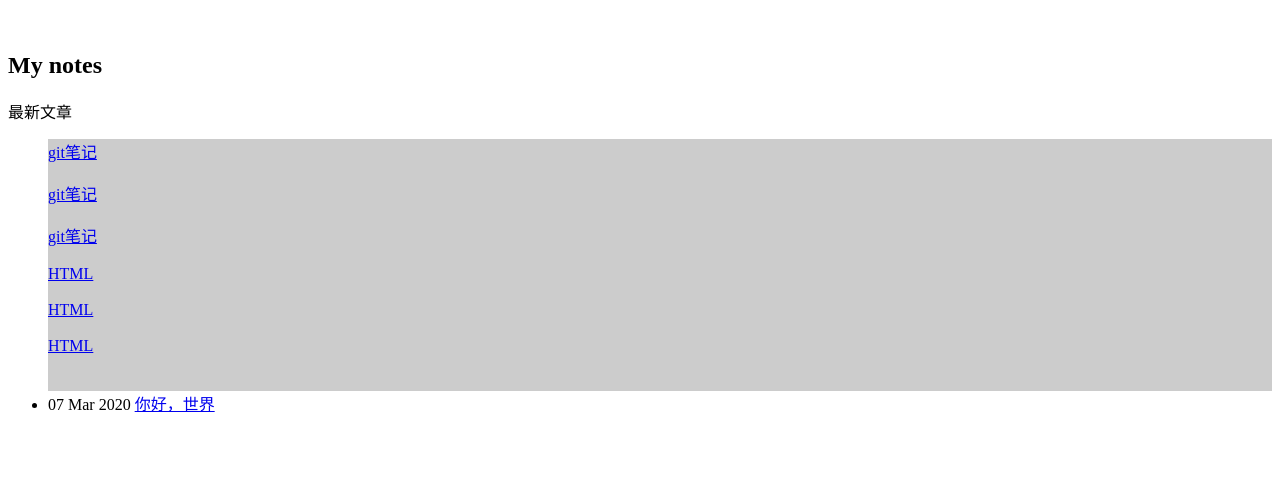
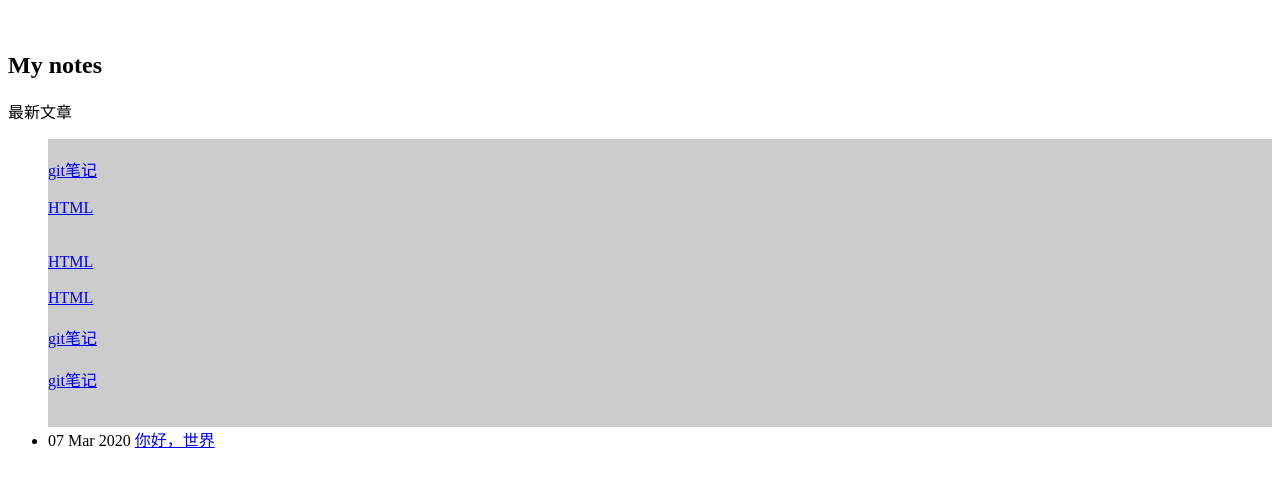
Before and after one commit to yugchak/notes, a Jekyll site: the page built from index.html, in a window 1280 px wide. Shown: the top 487 px of the page. Built offline with Jekyll 4.4.1, drawn with Linux system fonts in a browser that asks for light colours.

Commit message:
修改index

```diff
--- a/index.html
+++ b/index.html
@@ -10,17 +10,22 @@ title: My notes
 <ul>
 
 	<div id="main">
+		<br />
 		<div class="td-1"><a href="/notes/git/">git笔记</a></div>
-		<br />
-		<div class="td-1"><a href="/notes/git/.index.md">git笔记</a></div>
-		<br />
-		<div class="td-1"><a href="/notes/git/index.md">git笔记</a></div>
 		<br />
 		<div class="td-1"><a href="https://yugchak.github.io/notes/git/">HTML</a></div>
 		<br />
-		<div class="td-1"><a href="https://yugchak.github.io/notes/git/.index.md">HTML</a></div>
+
+
+
 		<br />
-		<div class="td-1"><a href="https://yugchak.github.io/notes/git/index.md">HTML</a></div>
+		<div class="td-1"><a href="https://yugchak.github.io/notes/.index.md">HTML</a></div>
+		<br />
+		<div class="td-1"><a href="https://yugchak.github.io/notes/index.md">HTML</a></div>
+		<br />
+		<div class="td-1"><a href="/notes/.index.md">git笔记</a></div>
+		<br />
+		<div class="td-1"><a href="/notes/index.md">git笔记</a></div>
 		<br /><br />
 	</div>
 
```
